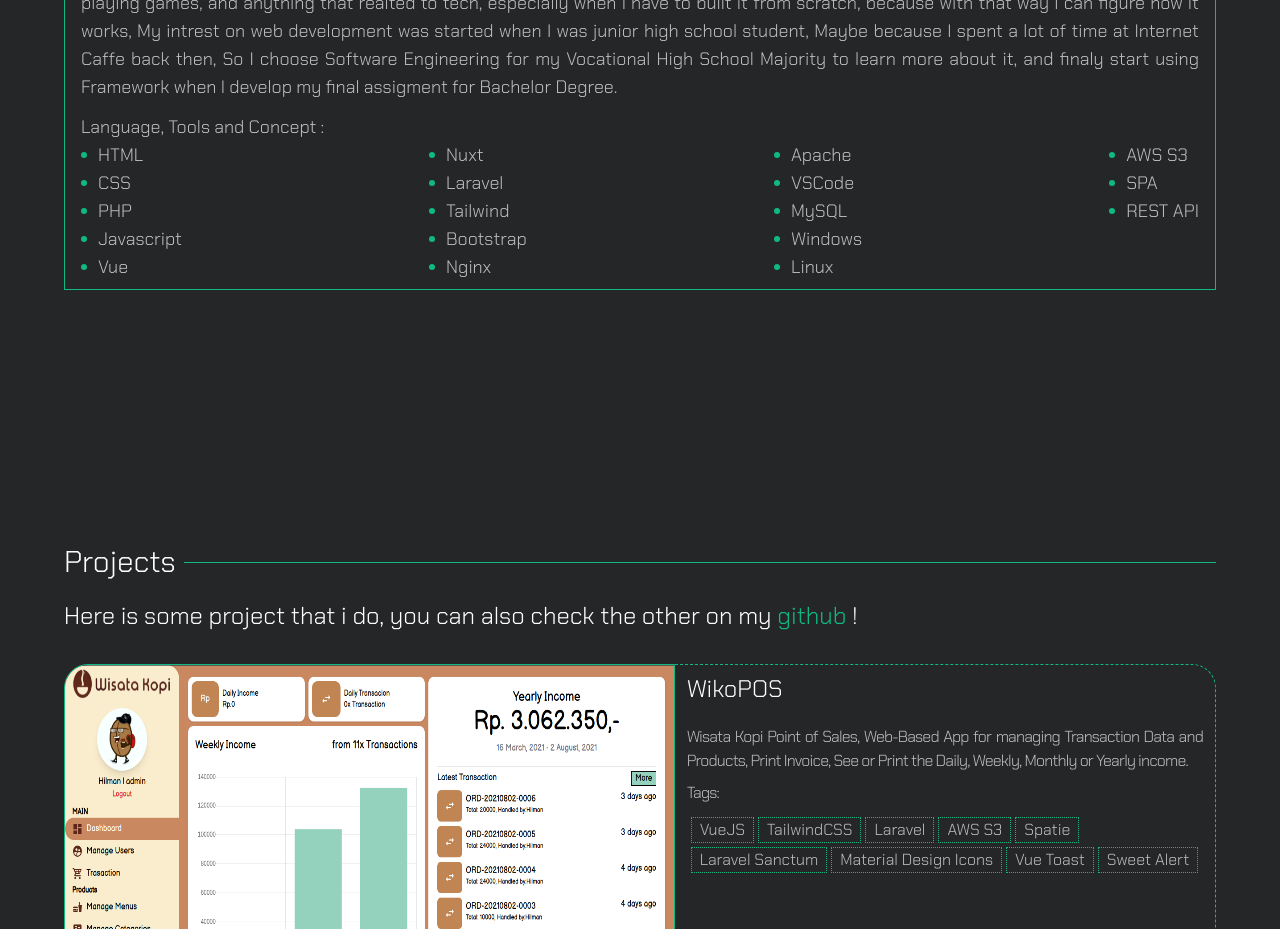
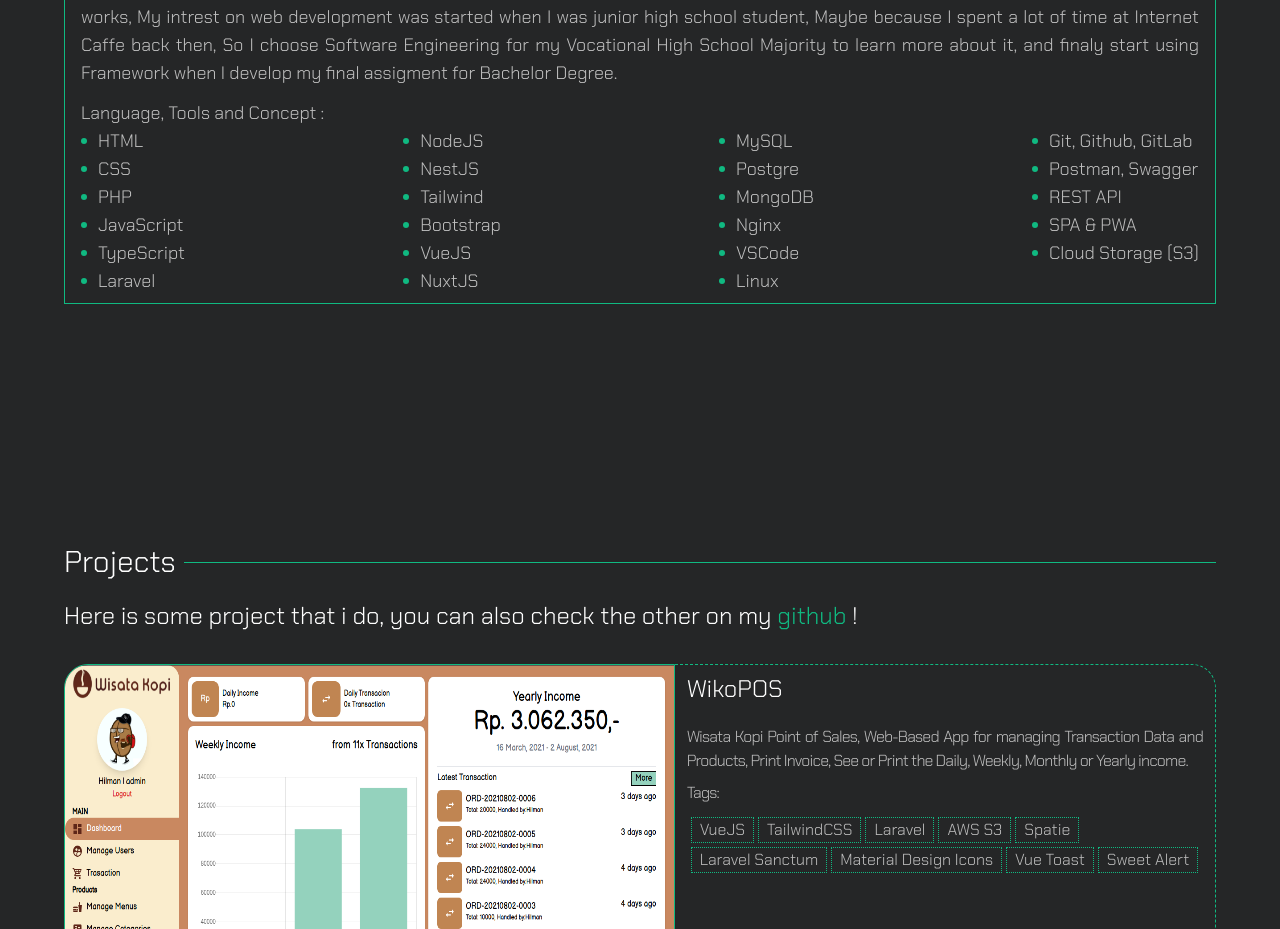
Before and after one commit to rdanang-dev/hi-danang.github.io, a Vue app: page / in a window 1280 px wide. Shown: the part 1260-2189 px from the top of the page. Built offline with nearby package versions, Linux system fonts and the light colour scheme; what vue-toasted, vue-typer would draw is missing.

Commit message:
style: update skills

```diff
--- a/src/components/About.vue
+++ b/src/components/About.vue
@@ -37,7 +37,9 @@
           High School Majority to learn more about it, and finaly start using
           Framework when I develop my final assigment for Bachelor Degree.
         </p>
-        <div class="px-4 flex flex-col text-sm tracking-normal lg:text-lg">
+        <div
+          class="px-4 flex flex-col text-xs sm:text-sm tracking-normal lg:text-lg"
+        >
           <span>Language, Tools and Concept :</span>
           <div class="flex flex-row justify-between pb-2">
             <ul class="list-inside list-disc">
@@ -51,18 +53,21 @@
                 <span class="-ml-2 text-custom-content">PHP</span>
               </li>
               <li class="text-green-500">
-                <span class="-ml-2 text-custom-content">Javascript</span>
+                <span class="-ml-2 text-custom-content">JavaScript</span>
               </li>
               <li class="text-green-500">
-                <span class="-ml-2 text-custom-content">Vue</span>
+                <span class="-ml-2 text-custom-content">TypeScript</span>
+              </li>
+              <li class="text-green-500">
+                <span class="-ml-2 text-custom-content">Laravel</span>
               </li>
             </ul>
             <ul class="list-inside list-disc">
               <li class="text-green-500">
-                <span class="-ml-2 text-custom-content">Nuxt</span>
+                <span class="-ml-2 text-custom-content">NodeJS</span>
               </li>
               <li class="text-green-500">
-                <span class="-ml-2 text-custom-content">Laravel</span>
+                <span class="-ml-2 text-custom-content">NestJS</span>
               </li>
               <li class="text-green-500">
                 <span class="-ml-2 text-custom-content">Tailwind</span>
@@ -71,21 +76,27 @@
                 <span class="-ml-2 text-custom-content">Bootstrap</span>
               </li>
               <li class="text-green-500">
-                <span class="-ml-2 text-custom-content">Nginx</span>
+                <span class="-ml-2 text-custom-content">VueJS</span>
+              </li>
+              <li class="text-green-500">
+                <span class="-ml-2 text-custom-content">NuxtJS</span>
               </li>
             </ul>
             <ul class="list-inside list-disc">
               <li class="text-green-500">
-                <span class="-ml-2 text-custom-content">Apache</span>
+                <span class="-ml-2 text-custom-content">MySQL</span>
+              </li>
+              <li class="text-green-500">
+                <span class="-ml-2 text-custom-content">Postgre</span>
+              </li>
+              <li class="text-green-500">
+                <span class="-ml-2 text-custom-content">MongoDB</span>
+              </li>
+              <li class="text-green-500">
+                <span class="-ml-2 text-custom-content">Nginx</span>
               </li>
               <li class="text-green-500">
                 <span class="-ml-2 text-custom-content">VSCode</span>
-              </li>
-              <li class="text-green-500">
-                <span class="-ml-2 text-custom-content">MySQL</span>
-              </li>
-              <li class="text-green-500">
-                <span class="-ml-2 text-custom-content">Windows</span>
               </li>
               <li class="text-green-500">
                 <span class="-ml-2 text-custom-content">Linux</span>
@@ -93,13 +104,23 @@
             </ul>
             <ul class="list-inside list-disc">
               <li class="text-green-500">
-                <span class="-ml-2 text-custom-content">AWS S3</span>
+                <span class="-ml-2 text-custom-content"
+                  >Git, Github, GitLab</span
+                >
               </li>
               <li class="text-green-500">
-                <span class="-ml-2 text-custom-content">SPA</span>
+                <span class="-ml-2 text-custom-content">Postman, Swagger</span>
               </li>
               <li class="text-green-500">
                 <span class="-ml-2 text-custom-content">REST API</span>
+              </li>
+              <li class="text-green-500">
+                <span class="-ml-2 text-custom-content">SPA & PWA</span>
+              </li>
+              <li class="text-green-500">
+                <span class="-ml-2 text-custom-content"
+                  >Cloud Storage (S3)</span
+                >
               </li>
             </ul>
           </div>
```
